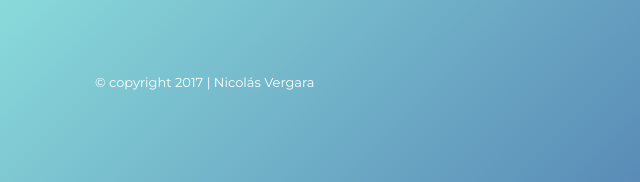
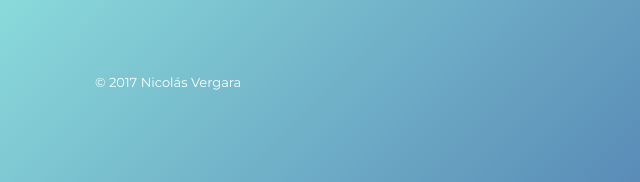
Before and after one commit to NicoVergara/Proyecto-Final, a plain HTML site: page index.html in a window 1280 px wide. Shown: the part 3014-3196 px from the top of the page, 0-640 px from the left. Drawn offline with Linux system fonts and the light colour scheme.

Commit message:
Cambio en footer.

```diff
--- a/index.html
+++ b/index.html
@@ -386,7 +386,7 @@
         <a href="#" title="Dribble" target="_blank"><i class="fa fa-dribbble"></i></a>
       </div>
       <div class="footer-copy left">
-        <p>&copy; copyright 2017 | Nicolás Vergara</p>
+        <p>&copy; 2017 Nicolás Vergara</p>
       </div>
     </div>
   </footer>
```
